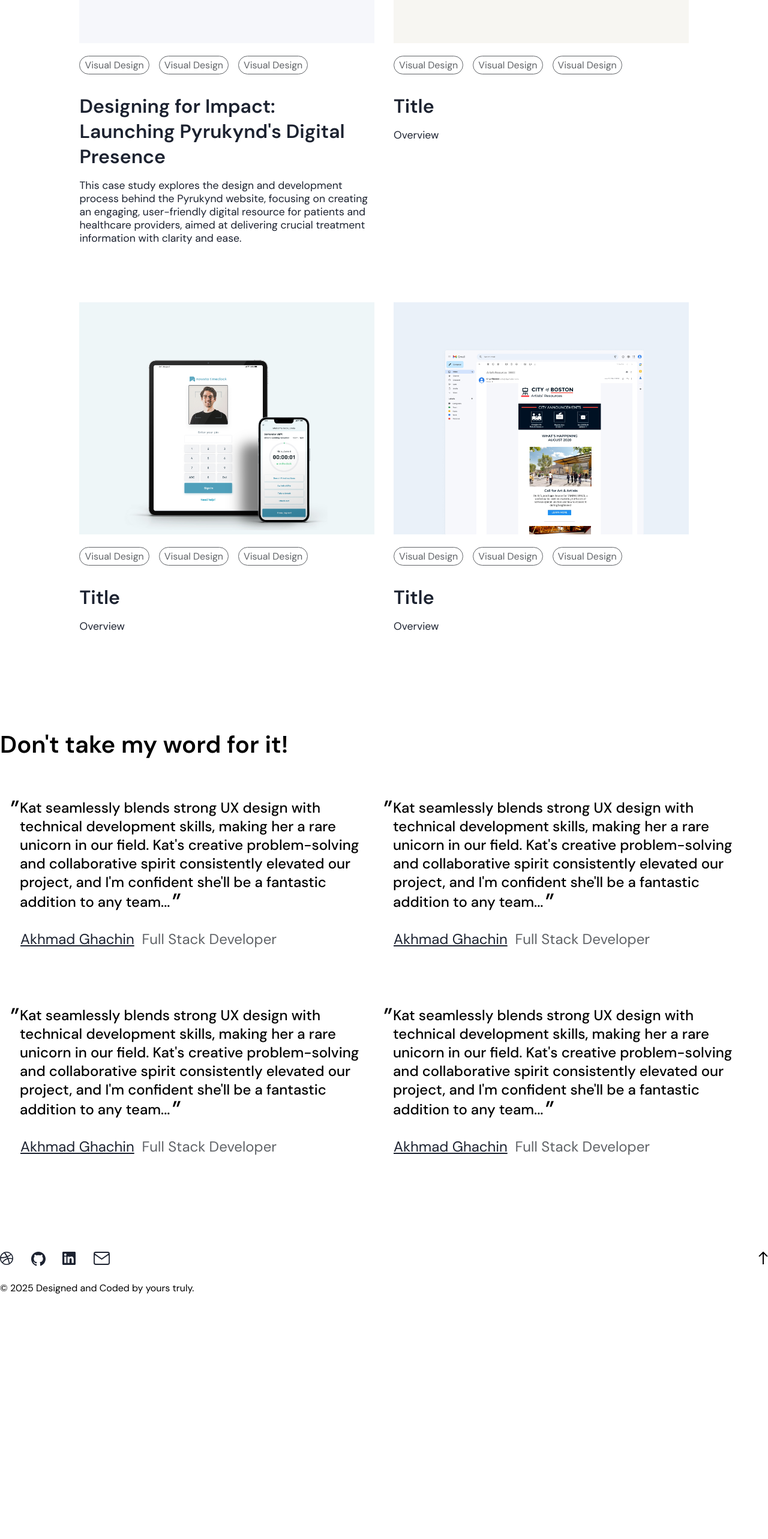
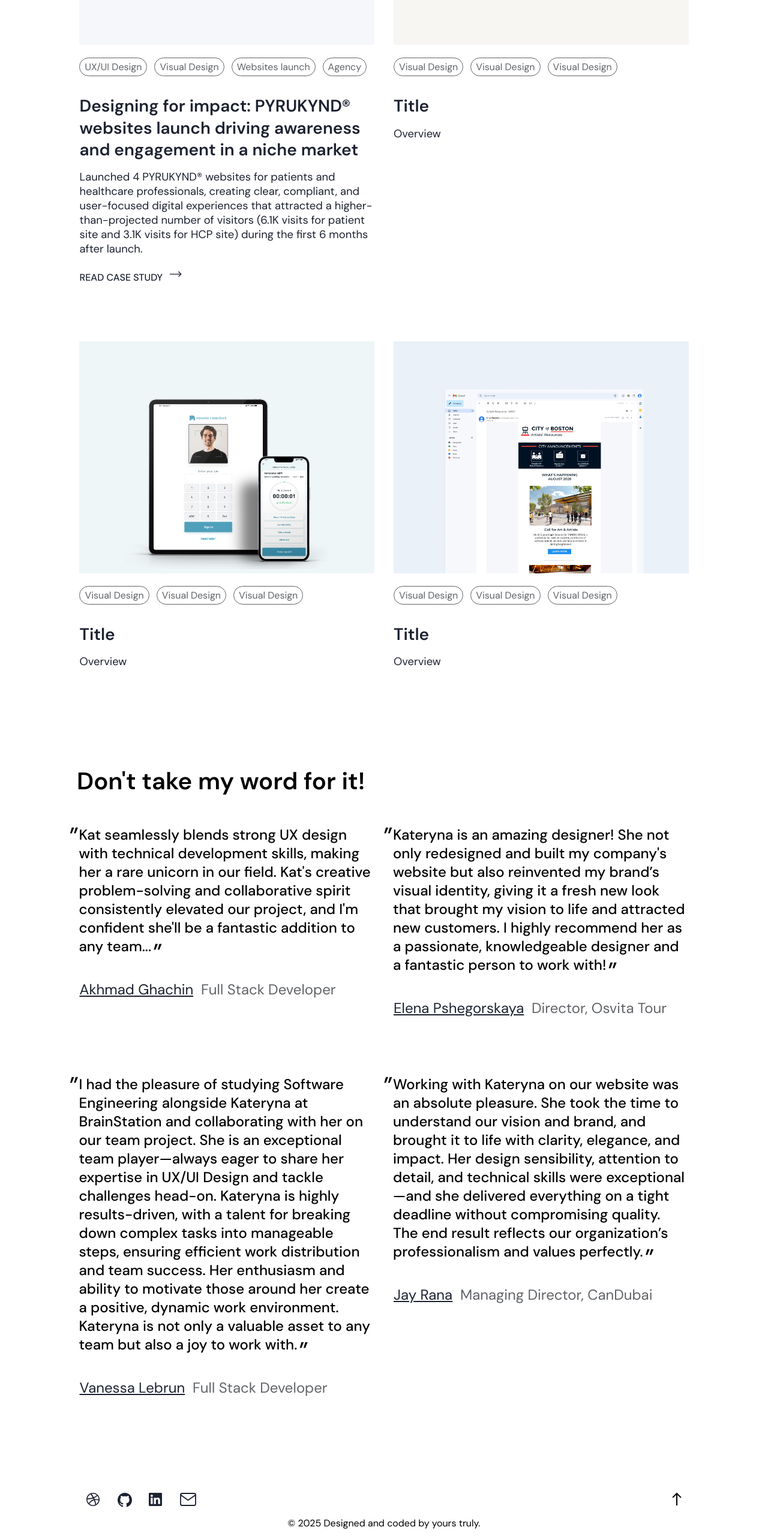
Before and after one commit to z-kateryna/portfolio-deploy, a React (Vite) app: page / in a window 1280 px wide. Shown: the part 1205-3771 px from the top of the page at 60% size. Before the commit the page ends 3363 px from the top, so only its background shows below. Built offline with nearby package versions, Linux system fonts and the light colour scheme.

Commit message:
added footer and nav links

```diff
--- /dev/null
+++ b/src/ScrollProgressBar.jsx
@@ -0,0 +1,64 @@
+import { useEffect, useState } from 'react';
+
+const sections = ['Overview', 'Challenge', 'Research', 'Design', 'Results'];
+
+const ScrollProgressBar = ({ onNavClick }) => {
+  const [scrollWidth, setScrollWidth] = useState(0);
+
+  useEffect(() => {
+    const handleScroll = () => {
+      const scrollTop = window.scrollY;
+      const docHeight = document.documentElement.scrollHeight - document.documentElement.clientHeight;
+      const scrolled = (scrollTop / docHeight) * 100;
+      setScrollWidth(scrolled);
+    };
+
+    window.addEventListener('scroll', handleScroll);
+    return () => window.removeEventListener('scroll', handleScroll);
+  }, []);
+
+  return (
+    <div style={{ position: 'sticky', top: 0, left: 0, width: '100%', zIndex: 9999 }}>
+      {/* Scroll bar itself */}
+      <div
+        style={{
+          height: '5px',
+          width: `${scrollWidth}%`,
+          backgroundColor: '#00ED5E',
+          transition: 'width 0.2s ease-out',
+        }}
+      />
+
+      {/* Section names */}
+      <div
+        style={{
+          display: 'flex',
+          justifyContent: 'center',
+          gap: '2rem',
+          padding: '8px 0',
+          backgroundColor: 'white',
+          boxShadow: '0 2px 4px rgba(0,0,0,0.05)',
+        }}
+      >
+        {sections.map((section) => (
+          <button
+            key={section}
+            onClick={() => onNavClick(section.toLowerCase())}
+            style={{
+              background: 'none',
+              border: 'none',
+              cursor: 'pointer',
+              fontSize: '14px',
+              fontWeight: 500,
+              color: '#333',
+            }}
+          >
+            {section}
+          </button>
+        ))}
+      </div>
+    </div>
+  );
+};
+
+export default ScrollProgressBar;
--- a/src/components/CaseStudies/CaseStudies.jsx
+++ b/src/components/CaseStudies/CaseStudies.jsx
@@ -4,35 +4,37 @@ import PurykundMockUp from "../../assets/images/mock-up-test.jpg";
 import MyAgiosMockUp from "../../assets/images/myagios-mock-up.jpg";
 import NowstaMockUp from "../../assets/images/nowsta-mock-up.jpg";
 import COBMockUp from "../../assets/images/cob-mock-up.jpg";
+import  { Link } from "react-router-dom";
 
 export default function CaseStudies() {
   return (
     <section className="case-studies">
       <div className="case-studies__wrapper">
-        <a className="case-studies__pyrukynd" href="#">
+        <Link to="/pyrukynd" className="case-studies__pyrukynd" href="#">
           <img className="case-studies__pyrukynd--img" src={PurykundMockUp} />
           <div className="case-studies__tag-container">
+            <div className="case-studies__tag">UX/UI Design</div>
             <div className="case-studies__tag">Visual Design</div>
-            <div className="case-studies__tag">Visual Design</div>
-            <div className="case-studies__tag">Visual Design</div>
+            <div className="case-studies__tag">Websites launch</div>
+            <div className="case-studies__tag">Agency</div>
           </div>
           <div className="case-studies__copy-container">
             <h2 className="case-studies__header">
-              Designing for Impact: Launching Pyrukynd's Digital Presence
+              Designing for impact: PYRUKYND® websites launch driving awareness
+              and engagement in a niche market
             </h2>
             <p className="case-studies__copy">
-              This case study explores the design and development process behind
-              the Pyrukynd website, focusing on creating an engaging,
-              user-friendly digital resource for patients and healthcare
-              providers, aimed at delivering crucial treatment information with
-              clarity and ease.
+              Launched 4 PYRUKYND® websites for patients and healthcare
+              professionals, creating clear, compliant, and user-focused digital
+              experiences that attracted a higher-than-projected number of visitors (6.1K visits for patient site and 3.1K visits for HCP site)
+               during the first 6 months after launch.
             </p>
-            {/* <button className="case-studies__btn">
-              read case study
-              <img src={Arrow} />
-            </button> */}
+            <button className="case-studies__btn">
+              Read case study
+              <img src={Arrow} className="case-studies__arrow-left"/>
+            </button>
           </div>
-        </a>
+        </Link>
         <a className="case-studies__myagios" href="#">
           <img className="case-studies__myagios--img" src={MyAgiosMockUp} />
           <div className="case-studies__tag-container">
--- a/src/components/CaseStudies/CaseStudies.scss
+++ b/src/components/CaseStudies/CaseStudies.scss
@@ -73,6 +73,28 @@
     font-weight: 600;
   }
 
+  &__btn {
+    background: none;
+    border: none;
+    font-family: "DMSans";
+    font-size: 1rem;
+    font-weight: 500;
+    text-transform: uppercase;
+    margin-top: 1.5rem;
+    display: flex;
+    gap: 0.75rem;
+    color: $copy;
+
+    &:hover {
+      text-decoration: underline;
+      transform: translateX(4px);
+    }
+  }
+
+  &__arrow-left {
+    width: 20px;
+  }
+
   @include tablet {
     padding: 2rem;
     margin-top: 5rem;
@@ -119,7 +141,7 @@
     }
 
     &__tag-container {
-      gap: 1rem;
+      gap: 0.75rem;
       padding: 1rem 0;
     }
 
@@ -128,17 +150,19 @@
     }
 
     &__header {
-      font-size: 2rem;
+      font-size: 1.75rem;
       color: $copy;
       text-align: left;
       font-weight: 600;
+      line-height: 1.3;
     }
 
     &__copy {
-      font-size: 1.1rem;
+      font-size: 1.15rem;
       color: $copy;
       text-align: left;
       padding-top: 1rem;
+      line-height: 1.3;
     }
   }
 }
--- a/src/components/Comments/Comments.jsx
+++ b/src/components/Comments/Comments.jsx
@@ -4,8 +4,7 @@ import QuoteDown from "../../assets/icons/quote-down.svg";
 
 export default function Comments() {
   return (
-    <>
-      <section className="comments">
+     <section className="comments">
         <div className="comments__container">
           <h2 className="comments__header">Don't take my word for it!</h2>
           <div className="comments__wrapper">
@@ -22,7 +21,14 @@ export default function Comments() {
                 </p>
               </div>
               <p className="comments__author">
-                <a className="comments__author--link">Akhmad Ghachin</a>
+                <a
+                  className="comments__author--link"
+                  href="https://www.linkedin.com/in/ahmadghachim/"
+                  target="_blank"
+                  rel="noopener noreferrer"
+                >
+                  Akhmad Ghachin
+                </a>
                 &nbsp; Full Stack Developer
               </p>
             </div>
@@ -30,16 +36,54 @@ export default function Comments() {
               <div className="comments__comment-wrapper">
                 <span className="comments__quote--up">"</span>
                 <p className="comments__copy">
-                  Kat seamlessly blends strong UX design with technical
-                  development skills, making her a rare unicorn in our field.
-                  Kat's creative problem-solving and collaborative spirit
-                  consistently elevated our project, and I'm confident she'll be
-                  a fantastic addition to any team...
+                  Kateryna is an amazing designer! She not only redesigned and
+                  built my company's website but also reinvented my brand’s
+                  visual identity, giving it a fresh new look that brought my
+                  vision to life and attracted new customers. I highly recommend
+                  her as a passionate, knowledgeable designer and a fantastic
+                  person to work with!
+                  <span className="comments__quote--down">"</span>
+                </p>
+              </div>
+
+              <p className="comments__author">
+                <a
+                  className="comments__author--link"
+                  href="https://www.linkedin.com/in/olena-p-5b8b5971"
+                  target="_blank"
+                  rel="noopener noreferrer"
+                >
+                  Elena Pshegorskaya
+                </a>
+                &nbsp; Director, Osvita Tour
+              </p>
+            </div>
+            <div className="comments__comment">
+              <div className="comments__comment-wrapper">
+                <span className="comments__quote--up">"</span>
+                <p className="comments__copy">
+                  I had the pleasure of studying Software Engineering alongside
+                  Kateryna at BrainStation and collaborating with her on our
+                  team project. She is an exceptional team player—always eager
+                  to share her expertise in UX/UI Design and tackle challenges
+                  head-on. Kateryna is highly results-driven, with a talent for
+                  breaking down complex tasks into manageable steps, ensuring
+                  efficient work distribution and team success. Her enthusiasm
+                  and ability to motivate those around her create a positive,
+                  dynamic work environment. Kateryna is not only a valuable
+                  asset to any team but also a joy to work with.
                   <span className="comments__quote--down">"</span>
                 </p>
               </div>
               <p className="comments__author">
-                <a className="comments__author--link">Akhmad Ghachin</a>
+                <a
+                  className="comments__author--link"
+                  href="https://www.linkedin.com/in/vanessa-lebrun/"
+                  target="_blank"
+                  rel="noopener noreferrer"
+                >
+                  Vanessa Lebrun
+                </a>
                 &nbsp; Full Stack Developer
               </p>
             </div>
@@ -47,40 +91,30 @@ export default function Comments() {
               <div className="comments__comment-wrapper">
                 <span className="comments__quote--up">"</span>
                 <p className="comments__copy">
-                  Kat seamlessly blends strong UX design with technical
-                  development skills, making her a rare unicorn in our field.
-                  Kat's creative problem-solving and collaborative spirit
-                  consistently elevated our project, and I'm confident she'll be
-                  a fantastic addition to any team...
+                  Working with Kateryna on our website was an absolute pleasure.
+                  She took the time to understand our vision and brand, and
+                  brought it to life with clarity, elegance, and impact. Her
+                  design sensibility, attention to detail, and technical skills
+                  were exceptional—and she delivered everything on a tight
+                  deadline without compromising quality. The end result reflects
+                  our organization’s professionalism and values perfectly.
                   <span className="comments__quote--down">"</span>
                 </p>
               </div>
               <p className="comments__author">
-                <a className="comments__author--link">Akhmad Ghachin</a>
-                &nbsp; Full Stack Developer
+                <a
+                  className="comments__author--link"
+                  href="mailto:jay@candubai.com"
+                  target="_blank"
+                  rel="noopener noreferrer"
+                >
+                  Jay Rana
+                </a>
+                &nbsp; Managing Director, CanDubai
               </p>
             </div>
-            <div className="comments__comment">
-              <div className="comments__comment-wrapper">
-                <span className="comments__quote--up">"</span>
-                <p className="comments__copy">
-                  Kat seamlessly blends strong UX design with technical
-                  development skills, making her a rare unicorn in our field.
-                  Kat's creative problem-solving and collaborative spirit
-                  consistently elevated our project, and I'm confident she'll be
-                  a fantastic addition to any team...
-                  <span className="comments__quote--down">"</span>
-                </p>
-              </div>
-              <p className="comments__author">
-                <a className="comments__author--link">Akhmad Ghachin</a>
-                &nbsp; Full Stack Developer
-              </p>
-            </div>
-
           </div>
         </div>
       </section>
-    </>
   );
 }
--- a/src/components/Comments/Comments.scss
+++ b/src/components/Comments/Comments.scss
@@ -8,6 +8,10 @@
   flex-direction: column;
   margin-top: 4rem;
   justify-content: center;
+
+  &__container {
+    padding: 1rem;
+  }
 
   &__header {
     font-size: 1.75rem;
@@ -28,6 +32,7 @@
     width: 100%;
     margin-bottom: 2rem;
     flex-direction: column;
+    padding-left: 1rem;
   }
 
   &__comment-wrapper {
@@ -48,7 +53,7 @@
     font-family: "DMSans";
     font-style: italic;
     line-height: 1;
-    vertical-align: -0.9rem;
+    vertical-align: -1.5rem;
   }
 
   &__copy {
@@ -70,7 +75,6 @@
   }
 
   @include tablet {
-
     &__wrapper {
       display: flex;
       flex-wrap: wrap;
@@ -87,10 +91,17 @@
   }
 
   @include desktop {
+
+    &__container {
+      max-width: 1024px;
+      margin: 0 auto;
+      padding: 0;
+    }
+
     &__header {
       font-size: 2.5rem;
       text-align: left;
-      padding-bottom: 4rem;
+      padding-bottom: 3rem;
       font-weight: 600;
     }
 
@@ -102,9 +113,10 @@
 
     &__comment {
       display: flex;
-      width: 590px;
+      width: 48%;
       margin-bottom: 4rem;
       flex-direction: column;
+      padding-left: 0;
     }
 
     &__author {
--- a/src/components/Footer/Footer.jsx
+++ b/src/components/Footer/Footer.jsx
@@ -3,33 +3,56 @@ import dribble from "../../assets/icons/dribbble.svg";
 import github from "../../assets/icons/github.svg";
 import linkedin from "../../assets/icons/linkedIn.svg";
 import mail from "../../assets/icons/mail.svg";
-import ArrowTop from "../../assets/icons/arrow-top.svg"
+import ArrowTop from "../../assets/icons/arrow-top.svg";
 
 export default function Footer() {
   return (
     <section className="footer">
+      <div className="footer__wrapper">
         <div className="footer__icons--wrapper">
           <div className="footer__icons--container">
-        <a className="footer__icon" href="#">
-          <img src={dribble} alt="github icon" />
+            <a
+              className="footer__icon"
+              href="https://dribbble.com/KateZ"
+              target="_blank"
+              rel="noopener noreferrer"
+            >
+              <img src={dribble} alt="dribble icon" />
             </a>
-        <a className="footer__icon" href="#">
+            <a
+              className="footer__icon"
+              href="https://github.com/z-kateryna"
+              target="_blank"
+              rel="noopener noreferrer"
+            >
               <img src={github} alt="github icon" />
             </a>
-        <a className="footer__icon" href="#">
-          <img src={linkedin} alt="github icon" />
+            <a
+              className="footer__icon"
+              href="https://www.linkedin.com/in/kzabrodska"
+              target="_blank"
+              rel="noopener noreferrer"
+            >
+              <img src={linkedin} alt="linkedin icon" />
             </a>
-        <a className="footer__icon" href="#">
+            <a
+              className="footer__icon"
+              href="mailto:zabrodskakateryna@gmail.com"
+            >
               <img src={mail} alt="github icon" />
             </a>
           </div>
-        <a href="" className="footer__arrow--top">
-        <img src={ArrowTop} alt="" />
-      </a>
+          <button
+            className="footer__arrow--top"
+            onClick={() => window.scrollTo({ top: 0, behavior: "smooth" })}
+          >
+            <img src={ArrowTop} alt="Scroll to top" />
+          </button>
         </div>
         <p className="footer__copy">
-        &copy;&nbsp;2025 Designed and Coded by yours truly.
+          &copy;&nbsp;2025 Designed and coded by yours truly.
         </p>
+      </div>
     </section>
   );
 }
--- a/src/components/Footer/Footer.scss
+++ b/src/components/Footer/Footer.scss
@@ -4,18 +4,22 @@
 @use "../../assets/styles/partials/variables" as *;
 
 .footer {
+  &__wrapper {
+    padding: 1rem;
     display: flex;
     flex-direction: column;
+  }
 
   &__icons--wrapper {
     display: flex;
     justify-content: space-between;
     padding-top: 4rem;
-        padding-bottom: 1.5rem;
+    padding-bottom: 1rem;
   }
 
   &__copy {
     font-size: 1rem;
+    text-align: center;
   }
 
   &__icons--container {
@@ -33,11 +37,18 @@
     display: none;
   }
 
-
+  &__arrow--top {
+    background: none;
+    border: none;
+  }
 
   @include desktop {
+    &__wrapper {
+      max-width: 1024px;
+      margin: 0 auto;
       justify-content: space-between;
       padding-top: 2rem;
+    }
 
     &__icons--container {
       display: flex;
--- a/src/components/Navigation/Navigation.jsx
+++ b/src/components/Navigation/Navigation.jsx
@@ -36,7 +36,7 @@ export default function Homepage() {
   }, [isHovered]);
 
   return (
-    <nav className="nav">
+    <nav className="nav" aria-label="Main navigation">
       <div className="nav__wrapper">
         <NavLink
           to="/"
@@ -83,16 +83,31 @@ export default function Homepage() {
           </li>
         </ul>
         <div className="nav__icons-container">
-          <a className="nav__icon" href="#">
-            <img src={dribble} alt="github icon" />
+          <a
+            className="nav__icon--link"
+            href="https://dribbble.com/KateZ"
+            target="_blank"
+            rel="noopener noreferrer"
+          >
+            <img src={dribble} alt="dribble icon" />
           </a>
-          <a className="nav__icon" href="#">
+          <a
+            className="nav__icon--link"
+            href="https://github.com/z-kateryna"
+            target="_blank"
+            rel="noopener noreferrer"
+          >
             <img src={github} alt="github icon" />
           </a>
-          <a className="nav__icon" href="#">
-            <img src={linkedin} alt="github icon" />
+          <a
+            className="nav__icon--link"
+            href="https://www.linkedin.com/in/kzabrodska"
+            target="_blank"
+            rel="noopener noreferrer"
+          >
+            <img src={linkedin} alt="linkedin icon" />
           </a>
-          <a className="nav__icon" href="#">
+          <a className="nav__icon" href="mailto:zabrodskakateryna@gmail.com">
             <img src={mail} alt="github icon" />
           </a>
         </div>
--- a/src/pages/Pyrukynd/Pyrukynd.jsx
+++ b/src/pages/Pyrukynd/Pyrukynd.jsx
@@ -1,9 +1,21 @@
 import "./Pyrukynd.scss";
+import Navigation from "../../components/Navigation/Navigation";
+import Footer from "../../components/Footer/Footer";
+import ScrollProgressBar from "../../ScrollProgressBar";
 
-
-export default function Pyrukynd () {
-    return (
-        <>
-        </>
-    )
+export default function Pyrukynd() {
+  return (
+    <section className="pyrukynd">
+      <Navigation />
+      <div className="pyrukynd__wrapper">
+        < ScrollProgressBar />
+        <article>
+          <section id="overview">...</section>
+          <section id="goal">...</section>
+          <section id="challenge">...</section>
+        </article>
+      </div>
+      <Footer />
+    </section>
+  );
 }
```
Also changed, not shown: src/pages/Pyrukynd/Pyrukynd.scss (+13 -0 lines), 1 other file (tests, documents, lock files or other folders). Lines whose indentation alone changed are shown as unchanged.
